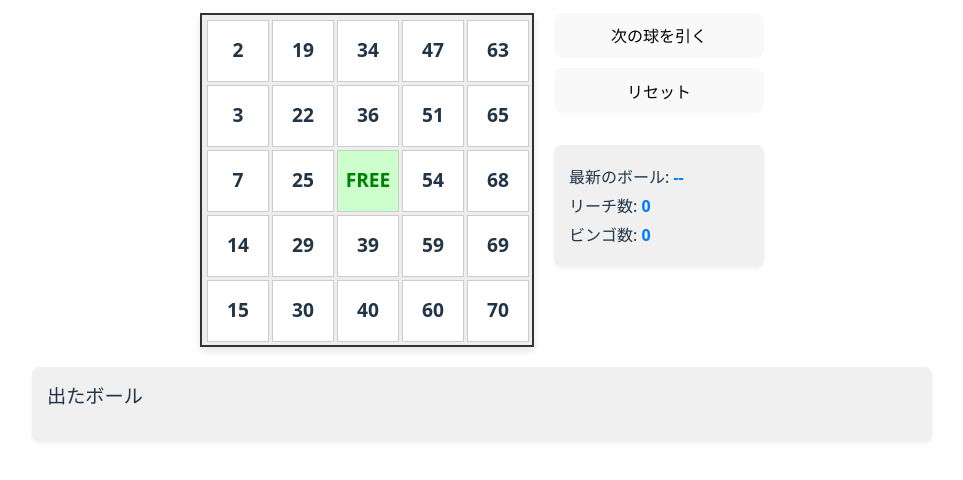
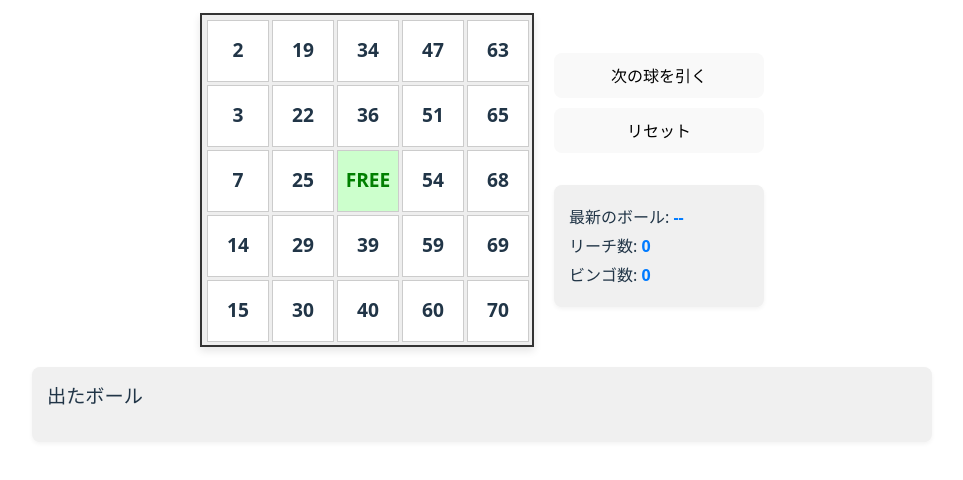
Before and after one commit to Magiri1115/bingo-game, a website built with Vite: page index.html in a window 1280 px wide. Shown: the part 98-578 px from the top of the page, without its empty margins (158-1121 px from the left). Built offline with nearby package versions, Linux system fonts and the light colour scheme.

Commit message:
side-panelの位置を中央に置いて見やすくした

```diff
--- a/src/style.css
+++ b/src/style.css
@@ -99,6 +99,7 @@ h1 {
 .side-panel {
   display: flex;
   flex-direction: column;
+  margin: auto 0;
   gap: 2rem;
 }
 
```
